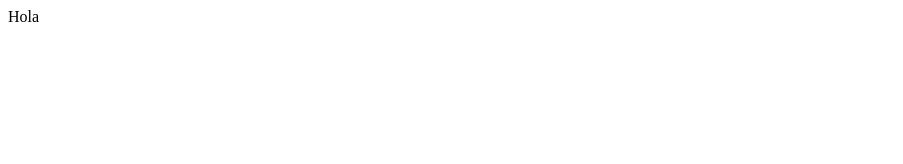
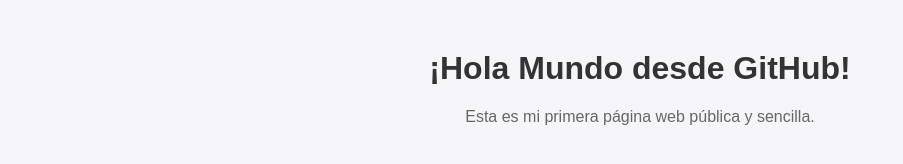
Before and after one commit to eluqueqboob/eluqueq.github.io, a plain HTML site: page Index.html in a window 1280 px wide. Shown: the whole page, without its empty margins (0-903 px from the left). Drawn offline with Linux system fonts and the light colour scheme.

Commit message:
Create basic HTML structure for a webpage

```diff
--- a/Index.html
+++ b/Index.html
@@ -1 +1,28 @@
-Hola
+<!DOCTYPE html>
+<html lang="es">
+<head>
+    <meta charset="UTF-8">
+    <meta name="viewport" content="width=device-width, initial-scale=1.0">
+    <title>Mi Primera Página en GitHub</title>
+    <style>
+        body {
+            font-family: Arial, sans-serif;
+            text-align: center;
+            background-color: #f4f4f9;
+            margin-top: 50px;
+        }
+        h1 {
+            color: #333;
+        }
+        p {
+            color: #666;
+        }
+    </style>
+</head>
+<body>
+
+    <h1>¡Hola Mundo desde GitHub!</h1>
+    <p>Esta es mi primera página web pública y sencilla.</p>
+
+</body>
+</html>
```
